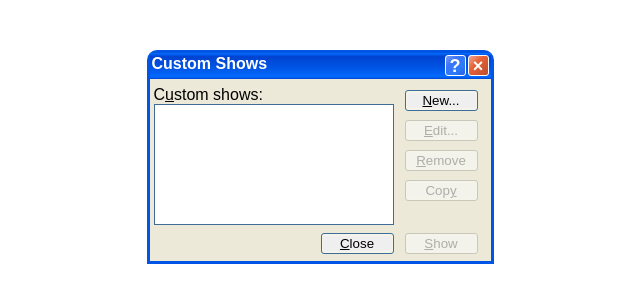
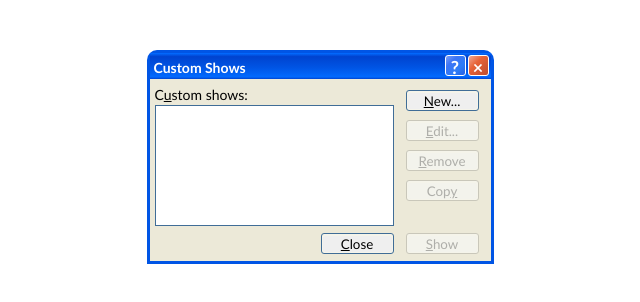
Before and after one commit to uc-vrm/css-asignment, a plain HTML site: page index.html in a window 1280 px wide. Shown: the whole page, without its empty margins (320-960 px from the left). Drawn offline with Linux system fonts and the light colour scheme.

Commit message:
new update

```diff
--- a/style.css
+++ b/style.css
@@ -2,7 +2,7 @@
     box-sizing: border-box;
     margin: 0;
     padding: 0;
-    font-family: 'Arial';
+    font-family:'Trebuchet MS', 'Lucida Sans Unicode', 'Lucida Grande', 'Lucida Sans', Arial, sans-serif;
 }
 
 .outer-box {
@@ -78,6 +78,20 @@
     font-weight: bold;
 }
 
+.header span{
+    display: inline-block;
+    padding-top: 4px;
+}
+
+.header span,.outer-box{
+    font-size: 14px;
+    padding-left: 2px;
+}
+
+.inner-box .box-content p{
+    padding-bottom: 2px;
+}
+
 .inner-box > div {
     display: inline-block;
     height: 182px;
@@ -95,9 +109,8 @@
     width: 251px;
 }
 
-
 .box-content,.box-options{
-    padding: 7px 7px 4px 4px;
+    padding: 7px 7px 4px 5px;
 }
 
 .box-content #text_content {
@@ -130,7 +143,7 @@
     border: 1px solid #C9C7BA;
     width: 73px;
     margin-bottom: 9px;
-    padding: 0 1px;
+    padding: 1px;
 }
 
 /* color of borders of buttons and textarea */
```
